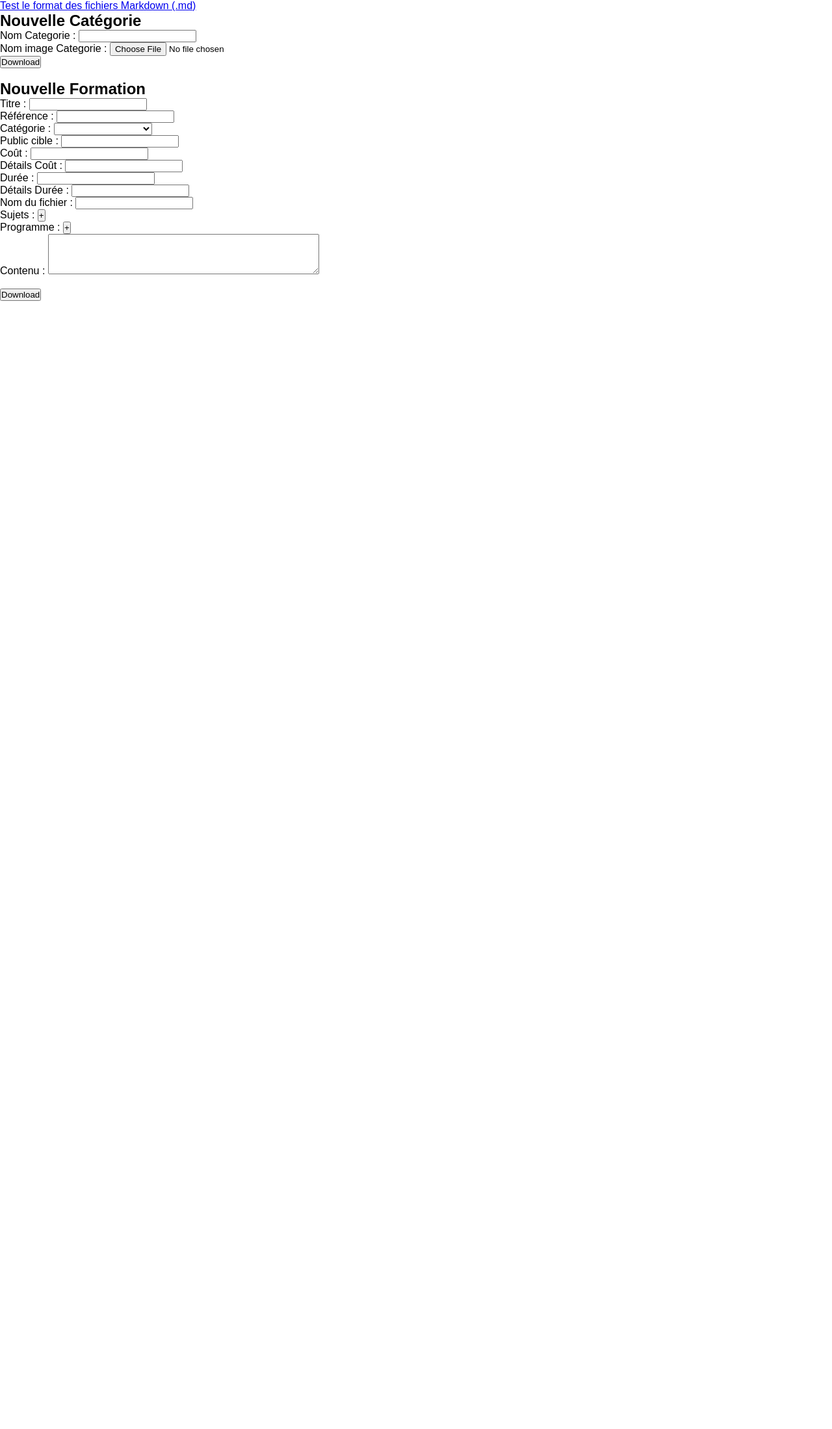
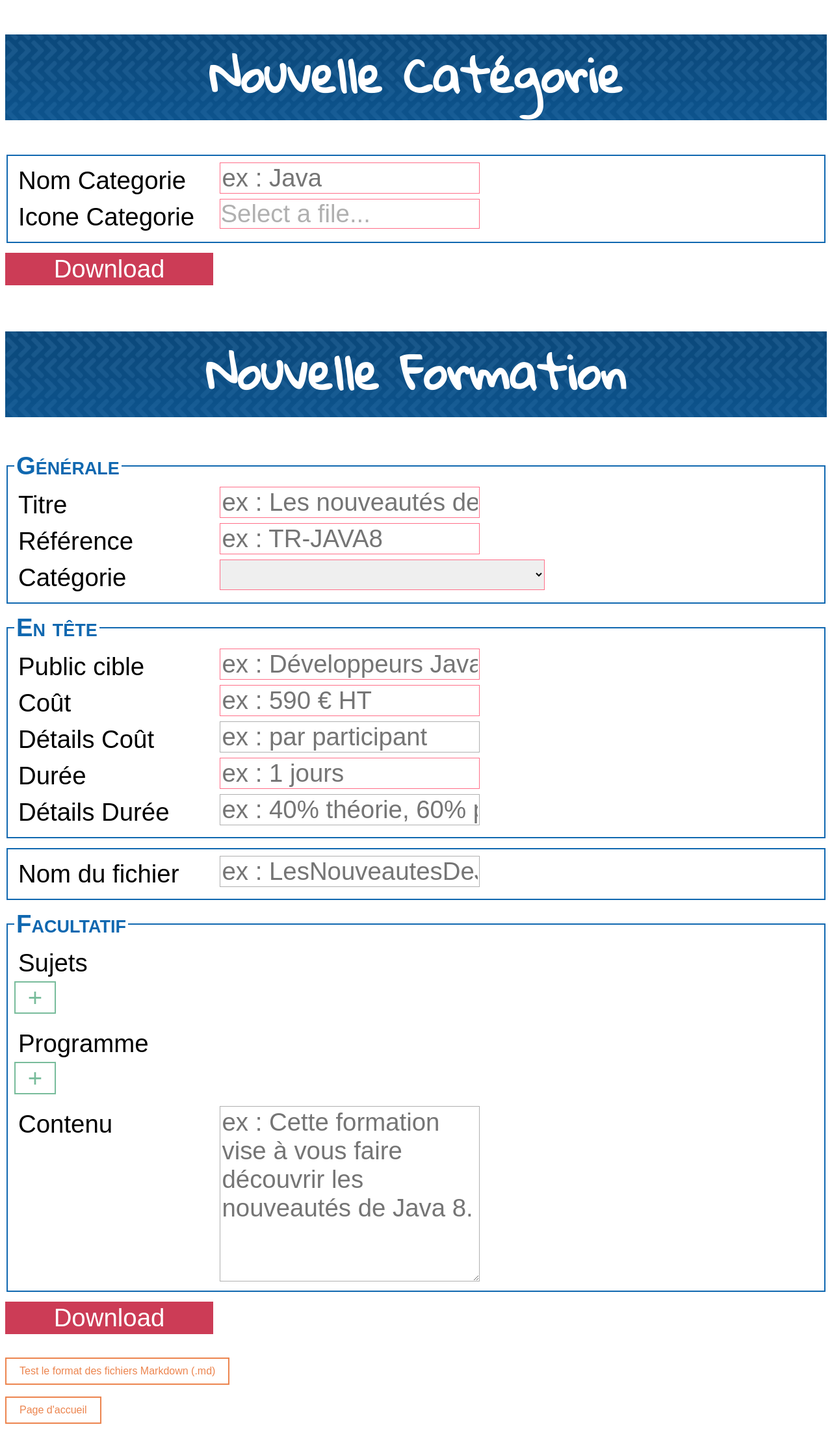
Before and after one commit to Serli/training-by-serli, a Jekyll site: the page built from administration/formulaireData.md, in a window 1280 px wide. Shown: the whole page at 65% size. Built offline with Jekyll 4.4.1, drawn with Linux system fonts in a browser that asks for light colours; nearby versions of some CDN libraries; before the commit the page ends 900 px from its top, so only the background shows below that.

Commit message:
V0.2.2 css administrateur/générateur de fichier

```diff
--- a/_layouts/administration.html
+++ b/_layouts/administration.html
@@ -5,7 +5,8 @@
 	<meta charset="utf-8">
 	<meta http-equiv="x-ua-compatible" content="ie=edge">
 	<meta name="viewport" content="width=device-width, initial-scale=1">
-	<title>Verification</title>
+	<title>Administration</title>
+	<link rel="icon" type="image/png" href="{{ site.baseurl }}/assets/favicon.png" />
 	<link rel="canonical" href="{{ page.url | replace:'index.html','' | prepend: site.baseurl | prepend: site.url }}">
 	<link rel="stylesheet" href="{{ "/css/administration.css" | prepend: site.baseurl }}">
 </head>
--- a/_sass/_administration.scss
+++ b/_sass/_administration.scss
@@ -1,5 +1,134 @@
 *{ // default initialization
-	margin: 0;
-	padding: 0;
   font-family: sans-serif;
 }
+
+@font-face { // loading fonts
+	font-family: "gloriahallelujah";
+	src: url('../assets/gloriahallelujah.ttf');
+}
+
+body {
+	a:link, a:visited {
+			background-color: $white;
+			color: $darkorange;
+			border: 2px solid $darkorange;
+			padding: 10px 20px;
+			text-align: center;
+			text-decoration: none;
+			display: inline-block;
+			&:hover, &:active {
+					background-color: $darkorange;
+					color: $white;
+			}
+	}
+	h1 {
+		font-size: 5vw;
+		font-family: "gloriahallelujah", sans-serif; // "training by Serli" font
+		background-color: $darkblue; // default color
+		background-image: url(../assets/background-image/header.png);
+		background-repeat: repeat-x;
+		color: $white;
+		text-align: center;
+	}
+  .formulaireData {
+		p {
+		  margin-top: 0px;
+		}
+		fieldset {
+		  margin-bottom: 15px;
+		  padding: 10px;
+			border: 2px solid $darkblue;
+		}
+		legend {
+		  padding: 0px 3px;
+		  font-weight: bold;
+		  font-variant: small-caps;
+			font-size: 3vw;
+			color: $darkblue;
+		}
+		label {
+			max-width: 300px;
+		  width: 30vw;
+		  display: inline-block;
+		  vertical-align: top;
+		  margin: 6px;
+			font-size: 3vw;
+		}
+		em {
+		  font-weight: bold;
+		  font-style: normal;
+		  color: #f00;
+		}
+		input, textarea {
+			border: 1px solid $lightgray;
+			max-width: 400px;
+		  width: 50vw;
+			font-size: 3vw;
+		}
+		textarea {
+		  height: 30vh;
+		}
+		select {
+			max-width: 500px;
+		  width: 50vw;
+			font-size: 3vw;
+		}
+		.input-file-trigger {
+			max-width: 400px;
+		  width: 50vw;
+			color: $lightgray;
+			border: 1px solid $lightgray;
+		  margin: 0;
+		}
+		.completed {
+			color: $black;
+		}
+		input[type=file] {
+		  display: none;
+		}
+		input[type=submit] {
+			background-color: $white;
+			color: $aqua;
+			border: 2px solid $aqua;
+		  width: 25vw;
+			&:hover, &:active {
+					background-color: $aqua;
+					color: $white;
+			}
+		}
+		input[type=submit].errorDownload {
+			background-color: $darkred;
+			color: $white;
+			border: 2px solid $darkred;
+			&:hover, &:active {
+					background-color: $darkred;
+					color: $white;
+			}
+		}
+		input[type=button] {
+		  width: 5vw;
+		}
+		input[value='+'] {
+			background-color: $white;
+			border: 2px solid $green;
+			color: $green;
+			display: block;
+			&:hover, &:active {
+					background-color: $green;
+					color: $white;
+			}
+		}
+		input[value='x'] {
+			background: none;
+			color: $darkred;
+			border: 1px solid $darkred;
+			&:hover, &:active {
+					background-color: $darkred;
+					color: $white;
+			}
+		}
+		.error {
+			border: 1px solid $red;
+		}
+  }
+}
--- a/administration/formulaireData.md
+++ b/administration/formulaireData.md
@@ -3,65 +3,112 @@ layout: administration
 permalink: /administration/formulaireData.html
 ---
 
-<a href="{{ '/administration/errorFormat.html' | prepend: site.baseurl }}">Test le format des fichiers Markdown (.md)</a>
-
-<div ng-app="administration">
+<div class="formulaireData" ng-app="administration">
   <h1>Nouvelle Catégorie</h1>
   <form ng-submit="downloadCategory()" ng-controller="formulaireCategory">
-    Nom Categorie : <input type="text" ng-model="myTitle" /><br/>
-    Nom image Categorie : <input type="file" onchange="angular.element(this).scope().setFile(this)" /><br/>
-    <input type="submit" value="Download">
+    <fieldset>
+      <label for="name" >Nom Categorie</label>
+      <input id="name" type="text" ng-model="myTitle"
+        placeholder="ex : Java" ng-class="myTitle==='' ? 'error' : ''"/><br/>
+      <div class="input-file-container">
+        <label for="my-file">Icone Categorie</label>
+    		<input class="input-file" id="my-file" type="file" onchange="angular.element(this).scope().setFile(this)" />
+    		<label ng-if="myImage.name===undefined" for="my-file"
+          class="input-file-trigger error" tabindex="0">Select a file...</label>
+    		<label ng-if="myImage.name!==undefined" for="my-file"
+          class="input-file-trigger completed" tabindex="0">[[myImage.name]]</label>
+    	</div>
+    </fieldset>
+
+    <input type="submit" value="Download"
+      ng-class="!isValide() ? 'errorDownload' : ''">
   </form>
 
   <br/>
   <h1>Nouvelle Formation</h1>
   <form ng-submit="downloadTraining()" ng-controller="formulaireTraining">
-    Titre : <input type="text" ng-model="myTitle" /><br/>
-    Référence : <input type="text" ng-model="myRef" /><br/>
-    <!-- Catégorie : <input type="text" ng-model="myCategorie" /><br/> -->
-    Catégorie : <select ng-model="myCategorie">
-    {% for somaire in site.pages %}
-      {% if somaire.layout == 'sommaire' %}
-        {% if somaire.title %}
-          {% if somaire.node %}
-            <option value="{{somaire.node}}">{{somaire.title}}</option>
+    <fieldset>
+      <legend>Générale</legend>
+      <label for="title">Titre</label>
+      <input id="title" type="text" ng-model="myTitle"
+        placeholder="ex : Les nouveautés de Java 8" ng-class="myTitle==='' ? 'error' : ''"/><br/>
+      <label for="ref">Référence</label>
+      <input id="ref" type="text" ng-model="myRef" placeholder="ex : TR-JAVA8"
+         ng-class="myRef==='' ? 'error' : ''"/><br/>
+      <label for="category">Catégorie</label>
+      <select id="category" ng-model="myCategorie" ng-class="myCategorie==='' ? 'error' : ''">
+      {% for somaire in site.pages %}
+        {% if somaire.layout == 'sommaire' %}
+          {% if somaire.title %}
+            {% if somaire.node %}
+              <option value="{{somaire.node}}">{{somaire.title}}</option>
+            {% endif %}
           {% endif %}
         {% endif %}
-      {% endif %}
-    {% endfor %}
-    </select><br/>
-    Public cible : <input type="text" ng-model="myPublic" /><br/>
-    Coût : <input type="text" ng-model="myCost" /><br/>
-    Détails Coût : <input type="text" ng-model="myCostDescription" /><br/>
-    Durée : <input type="text" ng-model="myDuration" /><br/>
-    Détails Durée : <input type="text" ng-model="myDurationDescription" /><br/>
-    Nom du fichier : <input type="text" ng-model="myName" /><br/>
+      {% endfor %}
+      </select><br/>
+    </fieldset>
+    <fieldset>
+      <legend>En tête</legend>
+      <label for="public">Public cible</label>
+      <input id="public" type="text" ng-model="myPublic"
+        placeholder="ex : Développeurs Java" ng-class="myPublic==='' ? 'error' : ''"/><br/>
+      <label for="cost">Coût</label>
+      <input id="cost" type="text" ng-model="myCost"
+        placeholder="ex : 590 € HT" ng-class="myCost==='' ? 'error' : ''"/><br/>
+      <label for="detailcost">Détails Coût</label>
+      <input id="detailcost" type="text" ng-model="myCostDescription" placeholder="ex : par participant"/><br/>
+      <label for="duration">Durée</label>
+      <input id="duration" type="text" ng-model="myDuration"
+        placeholder="ex : 1 jours" ng-class="myDuration==='' ? 'error' : ''"/><br/>
+      <label for="durationdetail">Détails Durée</label>
+      <input id="durationdetail" type="text" ng-model="myDurationDescription" placeholder="ex : 40% théorie, 60% pratique"/><br/>
+    </fieldset>
+    <fieldset>
+      <label for="namefile">Nom du fichier</label>
+      <input id="namefile" type="text" ng-model="myName" placeholder="ex : LesNouveautesDeJava8"/><br/>
+    </fieldset>
+    <fieldset>
+      <legend>Facultatif</legend>
+      <label>Sujets</label><br/>
+      <div ng-repeat="s in mySubject">
+        <input type="text" ng-model="s.subject"
+          placeholder="ex : Expressions Lambda" ng-class="s.subject==='' ? 'error' : ''"/>
+        <input class="littlebutton" type="button" value="x" ng-click="removeSubject($index)"/>
+      </div>
+      <input class="littlebutton" type="button" value="+" ng-click="addSubject()"/>
 
-    Sujets :
-    <div ng-repeat="s in mySubject">
-      <input type="text" ng-model="s.subject" />
-      <input type="button" value="x" ng-click="removeSubject($index)"/>
-    </div>
-    <input type="button" value="+" ng-click="addSubject()"/>
+      <br/>
 
-    <br/>
+      <label>Programme</label><br/>
+      <div ng-repeat="p in myProgram">
+        <input type="text" ng-model="p.title" placeholder="ex : Les Streams"
+           ng-class="p.title==='' ? 'error' : ''"/>
+        <input class="littlebutton" type="button" value="x" ng-click="removeProgram($index)"/>
+        <div ng-repeat="a in p.activity" style="margin-left:50px;">
+          <input type="text" ng-model="a.name" placeholder="ex : Pipeline"
+            ng-class="a.name==='' ? 'error' : ''"/>
+          <input class="littlebutton" type="button" value="x" ng-click="removeActivity($parent.$index, $index)"/>
+        </div>
+        <input class="littlebutton" type="button" value="+" ng-click="addActivity($index)" style="margin-left:50px;"/>
+      </div>
+      <input class="littlebutton" type="button" value="+" ng-click="addProgram()"/><br/>
+      <label for="contentfile">Contenu</label>
+      <textarea id="contentfile" rows="4" cols="50" ng-model="myContenu"
+        placeholder="ex : Cette formation vise à vous faire découvrir les nouveautés de Java 8."></textarea><br/>
+    </fieldset>
 
-    Programme :
-    <div ng-repeat="p in myProgram">
-      <input type="text" ng-model="p.title" />
-      <input type="button" value="x" ng-click="removeProgram($index)"/>
-      <div ng-repeat="a in p.activity" style="margin-left:50px;">
-        <input type="text" ng-model="a.name" />
-        <input type="button" value="x" ng-click="removeActivity($parent.$index, $index)"/>
-      </div>
-      <input type="button" value="+" ng-click="addActivity($index)" style="margin-left:50px;"/>
-    </div>
-    <input type="button" value="+" ng-click="addProgram()"/><br/>
-    Contenu : <textarea rows="4" cols="50" ng-model="myContenu"></textarea><br/>
+    <input class="button" type="submit" value="Download"
+      ng-class="!isValide() ? 'errorDownload' : ''">
+  </form>
 
-    <br/>
-    <input type="submit" value="Download">
-  </form>
+  <br/>
+  <br/>
+  <a href="{{ '/administration/errorFormat.html' | prepend: site.baseurl }}">Test le format des fichiers Markdown (.md)</a>
+  <br/>
+  <br/>
+  <a href="{{ site.url }}/{{ site.baseurl }}">Page d'accueil</a>
+
 
   <script src="http://ajax.googleapis.com/ajax/libs/angularjs/1.4.9/angular.min.js"></script>
   <script src="../js/app.js"></script>
--- a/js/app.js
+++ b/js/app.js
@@ -26,6 +26,7 @@ app.controller('formulaireCategory', function($scope) {
         });
     };
   $scope.downloadCategory = function () {
+    if ($scope.isValide()) {
       var layoutCategory = "sommaire";
       var titleCategory = $scope.myTitle;
       var nodeCategory = titleCategory.replace(/[^a-zA-Z0-9]/g, '');
@@ -42,6 +43,10 @@ app.controller('formulaireCategory', function($scope) {
       "---";
       var nameFileCategory = nodeCategory + ".md";
       download(nameFileCategory, textCategory);
+    }
+  };
+  $scope.isValide = function () {
+    return ($scope.myTitle!=='' && $scope.myImage!==undefined);
   };
 });
 
@@ -78,6 +83,7 @@ app.controller('formulaireTraining', ['$scope', function($scope) {
     $scope.myProgram[nProgram].activity.splice(nActivity,1);
   };
   $scope.downloadTraining = function () {
+    if ($scope.isValide()) {
       var layoutTraining = "training";
       var titleTraining = $scope.myTitle;
       var refTraining = $scope.myRef;
@@ -140,7 +146,32 @@ app.controller('formulaireTraining', ['$scope', function($scope) {
       if (contenuTraining != "") {
         textTraining = textTraining + "### Présentation\n\n" + contenuTraining.replace('\n','  \n');
       }
-    var nameFileTraining = nameTraining + ".md";
+      var nameFileTraining = nameTraining!=='' ? nameTraining + ".md" : "undefine.md";
       download(nameFileTraining, textTraining);
+    }
+  };
+  $scope.isValide = function () {
+    var result = $scope.myTitle!=='';
+    result = result && $scope.myRef!=='';
+    result = result && $scope.myCategorie!=='';
+    result = result && $scope.myPublic!=='';
+    result = result && $scope.myCost!=='';
+    result = result && $scope.myDuration!=='';
+    $scope.mySubject.forEach(
+      function (element, index, array) {
+        result = result && element.subject!=='';
+      }
+    );
+    $scope.myProgram.forEach(
+      function (element, index, array) {
+        result = result && element.title!=='';
+        element.activity.forEach(
+          function (activityelement, activityindex, activityarray) {
+            result = result && activityelement.name!=='';
+          }
+        );
+      }
+    );
+    return result;
   };
 }]);
```
Also changed, not shown: administration/testFormat.md (+5 -2 lines), 5 other files. Lines whose indentation alone changed are shown as unchanged.
